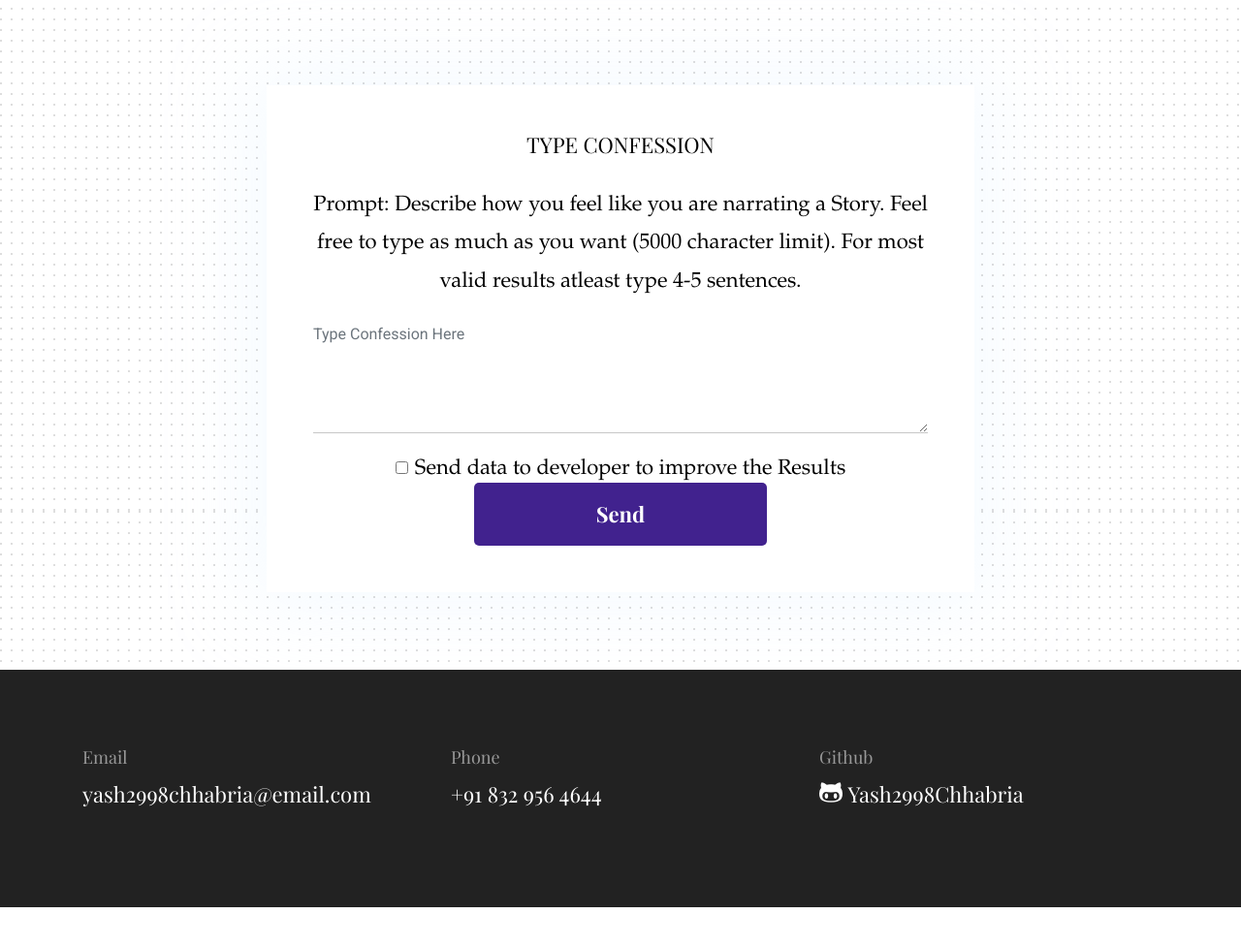
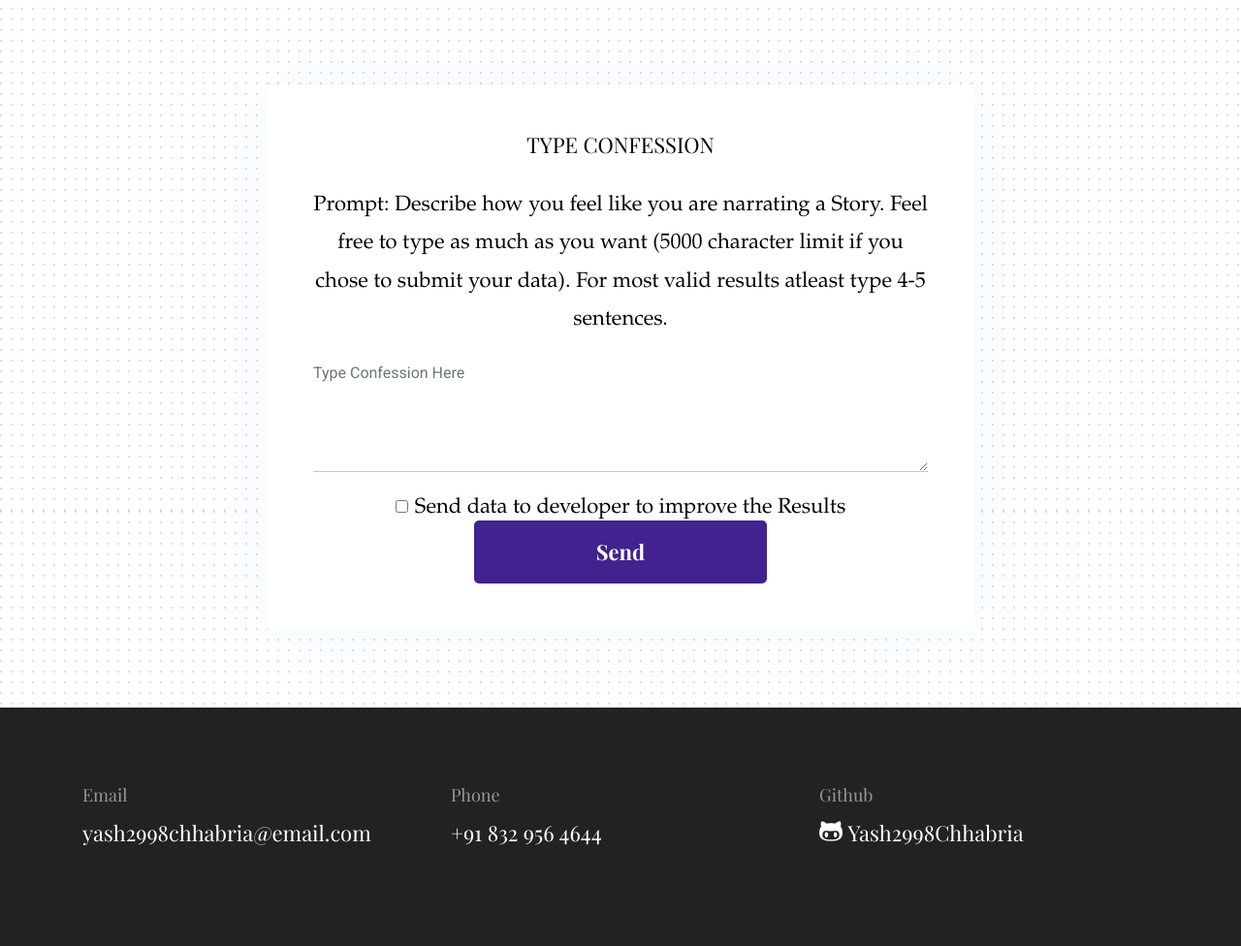
Before and after one commit to yash2998chhabria/Django-RNN, a Django app: page / in a window 1280 px wide; the page is wider, and only the part inside the window is pictured. Shown: the part 1306-2282 px from the top of that part at 97% size. Before the commit the page ends 2242 px from the top of that part, so only its background shows below. Run offline with Django 3.2, Linux system fonts and the light colour scheme; some libraries are stand-ins or nearby versions.

Commit message:
Update home.html

```diff
--- a/Templates/home.html
+++ b/Templates/home.html
@@ -71,7 +71,7 @@
       <div class="col-lg-8 mx-auto">
         <div class="bg-white rounded text-center p-5 shadow-down">
           <h4 class="mb-30">TYPE CONFESSION</h4>
-          <p class="paragraph-lg text-dark" style="font-family: Garamond, serif;">Prompt: Describe how you feel like you are narrating a Story. Feel free to type as much as you want (5000 character limit). For most valid results atleast type 4-5 sentences.</p>
+          <p class="paragraph-lg text-dark" style="font-family: Garamond, serif;">Prompt: Describe how you feel like you are narrating a Story. Feel free to type as much as you want (5000 character limit if you chose to submit your data). For most valid results atleast type 4-5 sentences.</p>
           <form id="send_ui_data" method="POST" class="row align-items-center">
             {% csrf_token %}
             <!--<div class="col-12">-->
```
